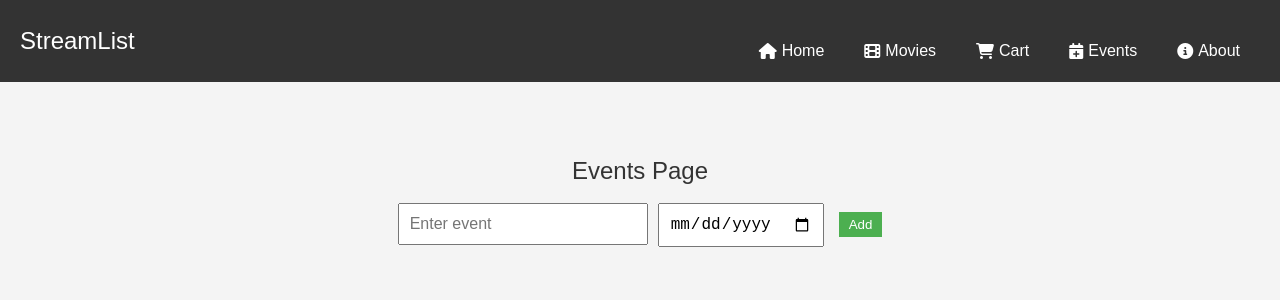
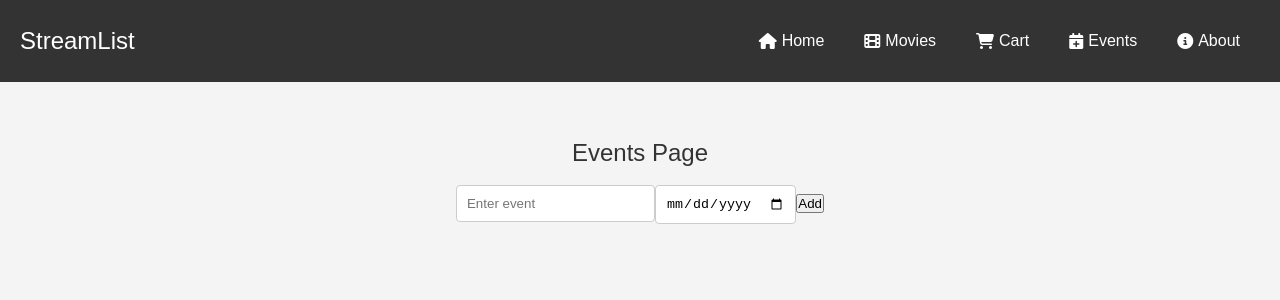
Before and after one commit to TylerMappes/streamlist-app, a React (Create React App) app: page /events in a window 1280 px wide. Shown: the top 300 px of the page. Built offline with nearby package versions, Linux system fonts and the light colour scheme.

Commit message:
Update Events.css

```diff
--- a/src/components/Events.css
+++ b/src/components/Events.css
@@ -1,42 +1,51 @@
-/* src/components/Events.css */
 .events-container {
-    text-align: center;
-    margin-top: 50px;
+  text-align: center; /* Center the content of the events container */
+  padding: 20px;
 }
 
-  .events-input {
-    width: 250px;
-    padding: 10px;
-    font-size: 16px;
-    margin-right: 10px;
+.events-input-container {
+  display: flex;
+  justify-content: center; /* Center the input fields and buttons */
+  align-items: center;
+  gap: 10px; /* Space between input and button */
+  margin-bottom: 20px;
 }
 
+.events-input,
 .events-date-input {
-    padding: 10px;
-    font-size: 16px;
-    margin-right: 10px;
+  padding: 10px; /* Add padding inside input fields */
+  border: 1px solid #ccc; /* Basic border styling */
+  border-radius: 4px; /* Rounded corners for input fields */
 }
 
-  button {
-    padding: 5px 10px;
-    margin-left: 5px;
-    border: none;
-    background-color: #4CAF50;
-    color: white;
-    cursor: pointer;
-    transition: background-color 0.3s;
+.events-button {
+  background-color: blue; /* Button background color */
+  color: white; /* Button text color */
+  border: none; /* Remove border */
+  padding: 10px 15px; /* Add padding to button */
+  cursor: pointer; /* Change cursor to pointer on hover */
+  border-radius: 4px; /* Rounded corners for button */
+  transition: background-color 0.3s; /* Smooth transition for hover effect */
+  margin: 0 5px; /* Horizontal margins for spacing between buttons */
 }
 
-  button:hover {
-    background-color: #45a049;
+.events-button:hover {
+  background-color: darkblue; /* Darker color when hovered */
+}
+
+.completed .event-text {
+  text-decoration: line-through; /* Strike-through for completed events */
 }
 
 ul {
-    list-style-type: none;
-    padding: 0;
-    margin-top: 20px;
+  list-style-type: none; /* Remove default bullet points */
+  padding: 0; /* Remove default padding */
 }
 
 li {
-    margin: 10px 0;
+  margin: 10px 0; /* Vertical margin between list items */
 }
+
+.event-text {
+  margin-right: 10px; /* Add space between event text and buttons */
+}
```
Lines whose indentation alone changed are shown as unchanged.
